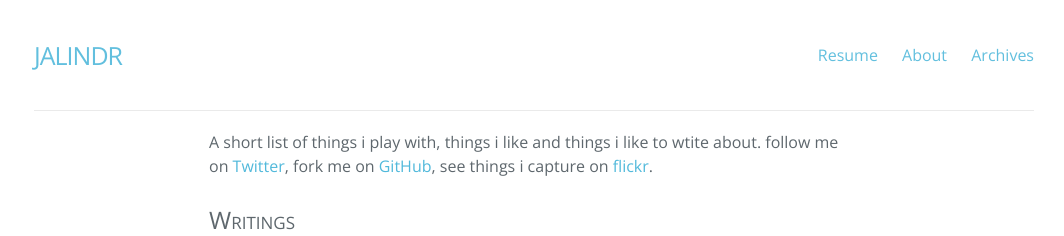
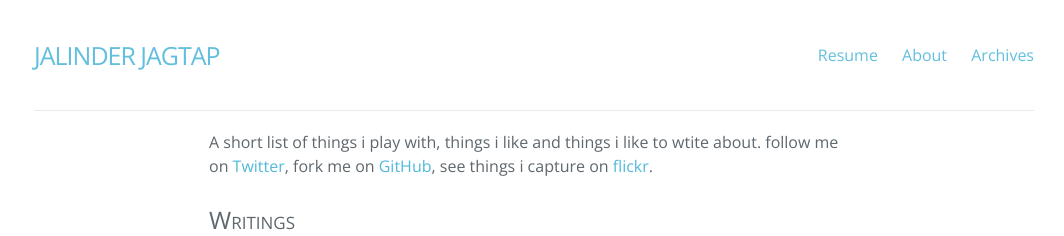
Before and after one commit to jalindr/jalindr.github.io, a Jekyll site: the page built from index.html, in a window 1280 px wide. Shown: the top 236 px of the page, without its empty margins (106-1170 px from the left). Built offline with Jekyll 4.4.1, drawn with Linux system fonts in a browser that asks for light colours; nearby versions of some CDN libraries; the list of posts is cut into pages by our own code.

Commit message:
BoldReadme

```diff
--- a/_config.yml
+++ b/_config.yml
@@ -6,7 +6,7 @@
 # 'jekyll serve'. If you change this file, please restart the server process.
 
 # Site settings
-title: jalindr
+title: Jalinder Jagtap
 author: jalinder jagtap
 description: > # this means to ignore newlines until "baseurl:"
   Designed & Coded by Jalinder with jekyll.
```
